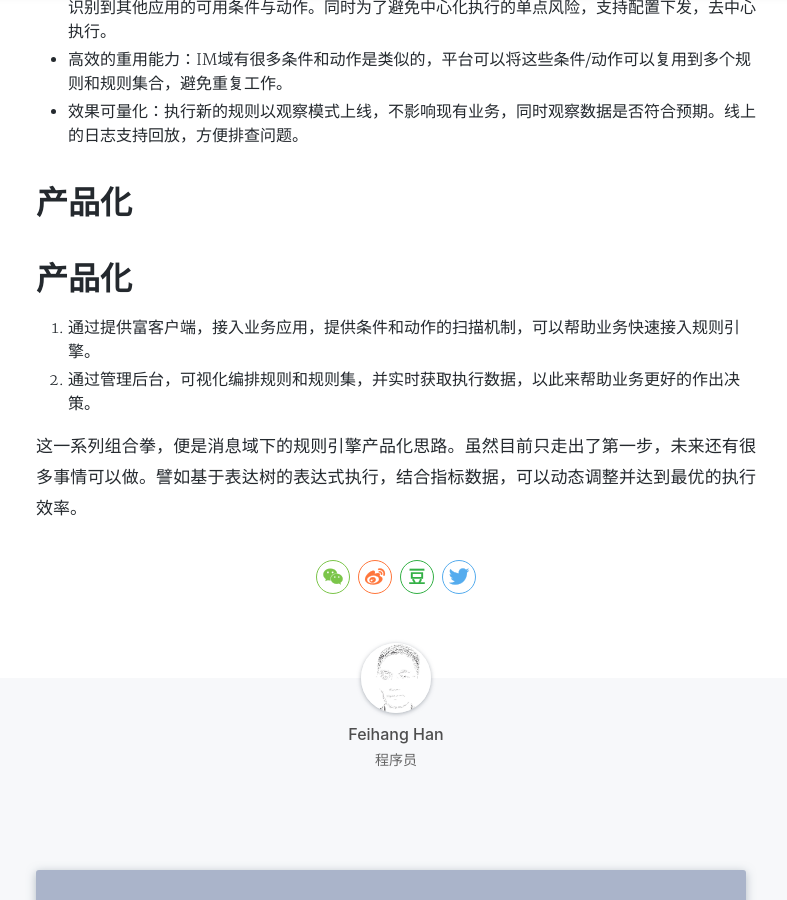
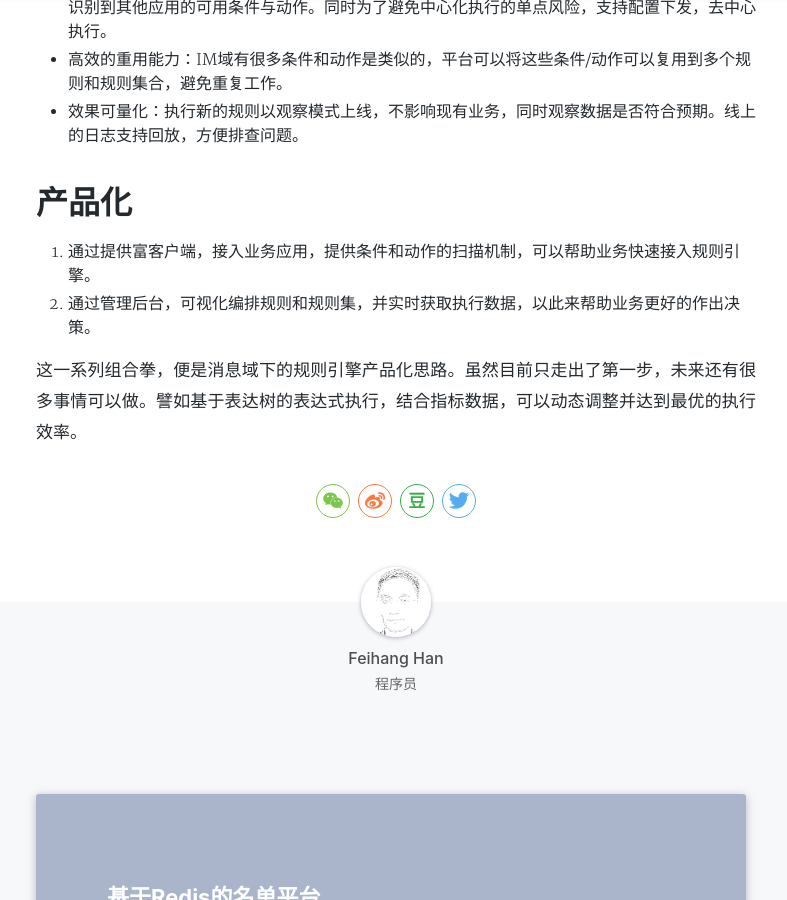
Before and after one commit to hanfeihang/hanfeihang.github.io, a Jekyll site: the page built from _posts/2020-03-20-[实践]规则引擎产品化.md, in a window 1280 px wide and 900 px high, scrolled down 2613 px. Shown: the whole window, without its empty margins (244-1031 px from the left). Built offline with Jekyll 4.4.1, drawn with Linux system fonts in a browser that asks for light colours; nearby versions of some CDN libraries; a style sheet for code colours, icons or effects is not loaded.

Commit message:
add new post

```diff
--- a/_posts/2020-03-20-[实践]规则引擎产品化.md
+++ b/_posts/2020-03-20-[实践]规则引擎产品化.md
@@ -50,7 +50,6 @@ tags: 实践
 - 效果可量化：执行新的规则以观察模式上线，不影响现有业务，同时观察数据是否符合预期。线上的日志支持回放，方便排查问题。
 
 # 产品化
-# 产品化
 1. 通过提供富客户端，接入业务应用，提供条件和动作的扫描机制，可以帮助业务快速接入规则引擎。
 2. 通过管理后台，可视化编排规则和规则集，并实时获取执行数据，以此来帮助业务更好的作出决策。
 
```
